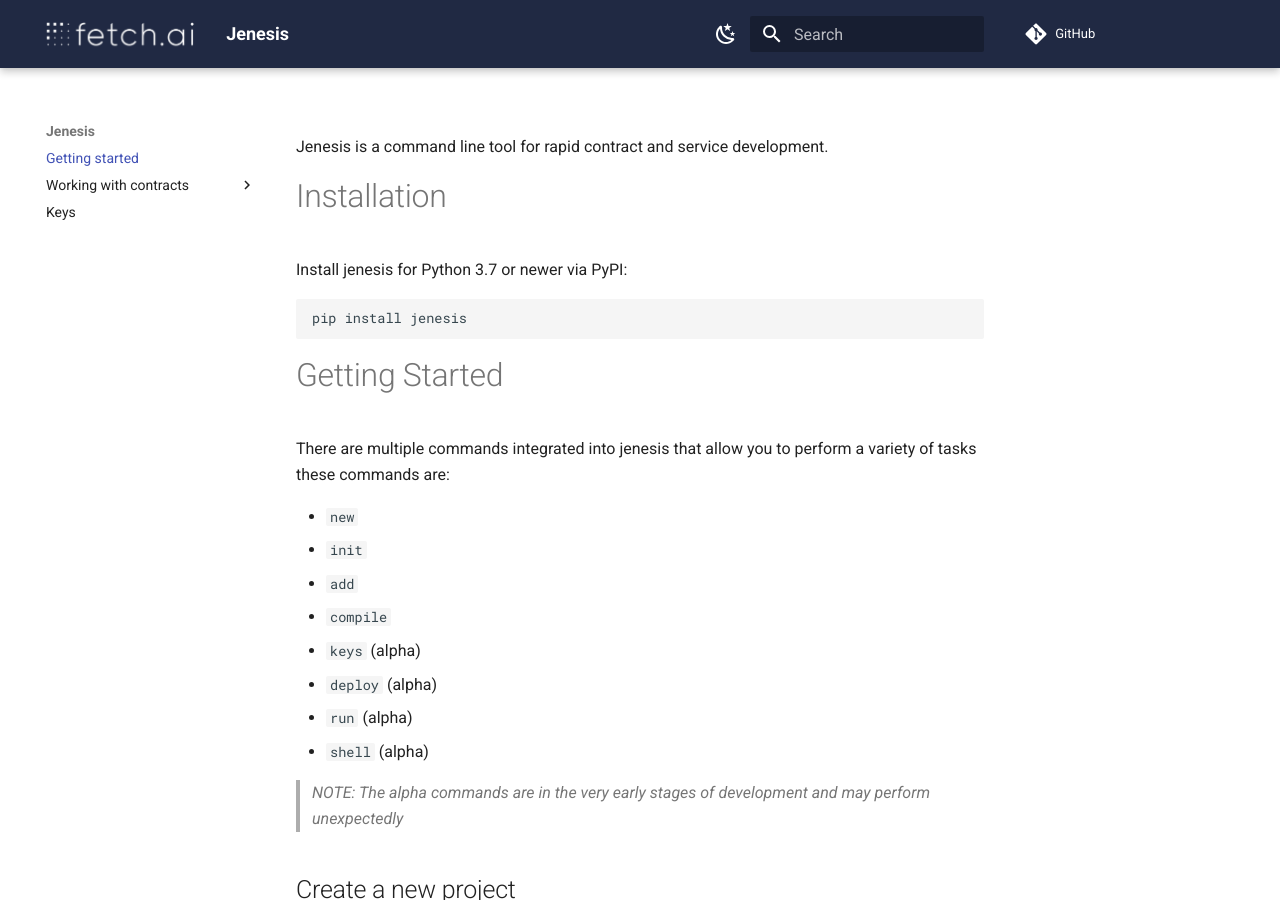
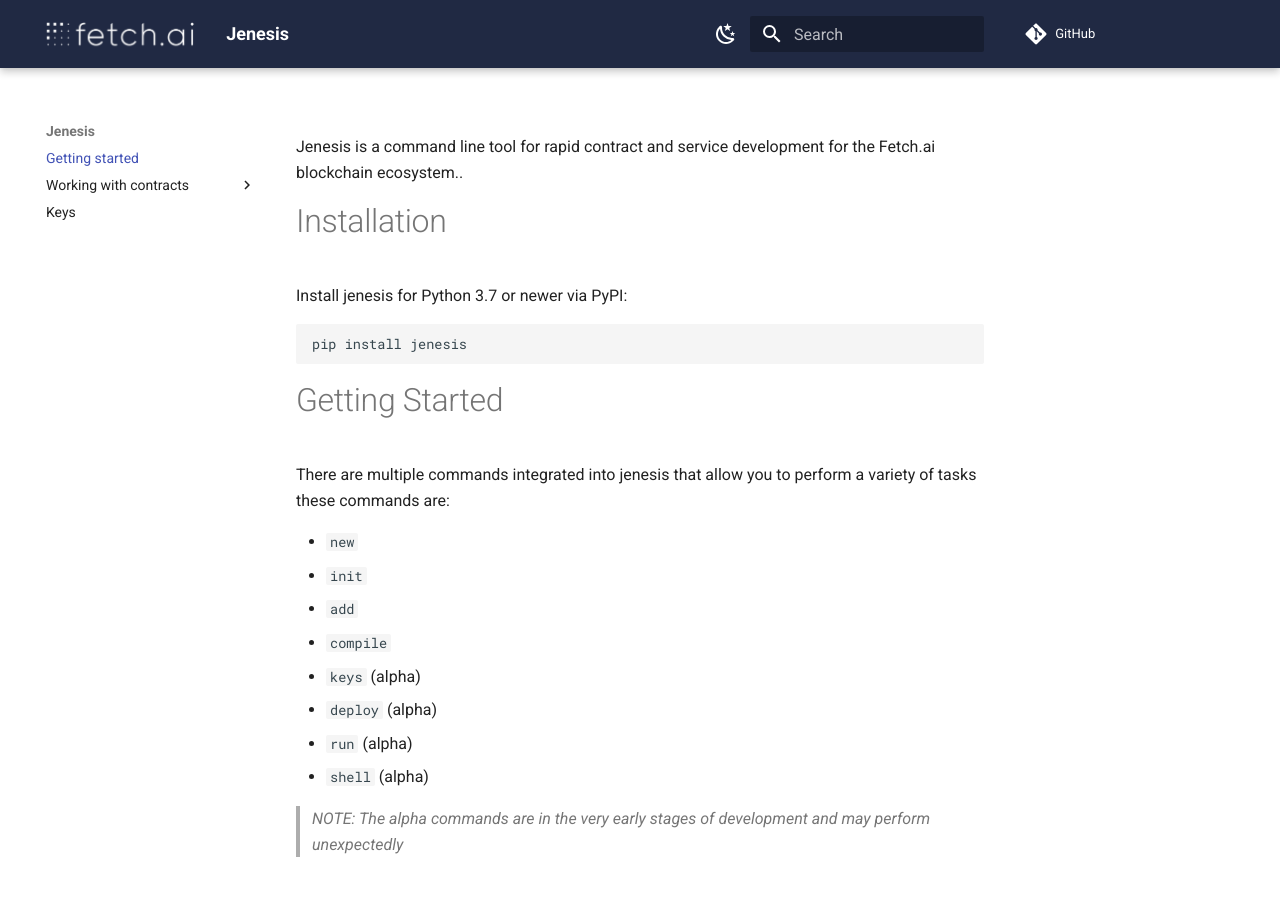
Before and after one commit to fetchai/jenesis, an MkDocs documentation site: the page built from docs/index.md, in a window 1280 px wide and 900 px high. Built offline with MkDocs 1.6.1 and Material for MkDocs 9.7.7, drawn with Linux system fonts in a browser that asks for light colours; comment, search, counter and statistics services are not loaded.

Commit message:
docs: mention fetch blockchain

```diff
--- a/docs/index.md
+++ b/docs/index.md
@@ -1,4 +1,4 @@
-Jenesis is a command line tool for rapid contract and service development.
+Jenesis is a command line tool for rapid contract and service development for the Fetch.ai blockchain ecosystem..
 
 # Installation
 
```
Also changed, not shown: README.md (+1 -1 lines).
